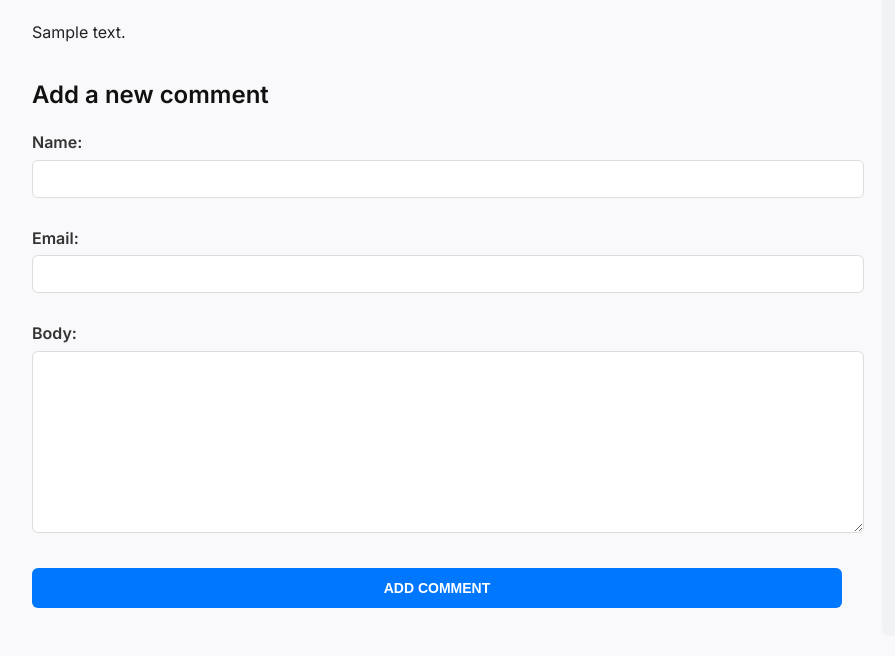
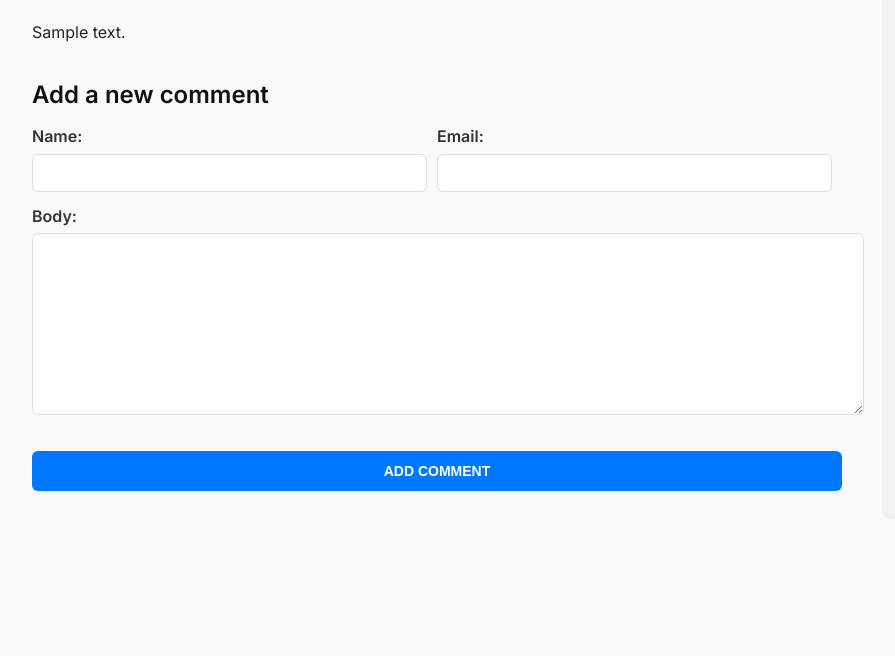
Before and after one commit to jafaradze/blog, a Django app: template blog/templates/blog/post/detail.html in a window 1280 px wide. Shown: the part 333-989 px from the top of the page, without its empty margins (28-923 px from the left). After the commit the page ends 824 px from the top, so only its background shows below. Run offline with Django 5.2, Linux system fonts and the light colour scheme; the template is opened without the code that fills it: values that come from a table or form of the project are taken from there, others are empty; tables that the repository leaves empty hold one stand-in row (values such as "Sample post").

Commit message:
добавил возможность добавлять теги к постам

```diff
--- a/blog/models.py
+++ b/blog/models.py
@@ -2,6 +2,7 @@ from django.db import models
 from django.utils import timezone
 from django.conf import settings
 from django.urls import reverse
+from taggit.managers import TaggableManager
 
 class PublishedManager(models.Manager):
     def get_queryset(self):
@@ -53,6 +54,7 @@ class Post(models.Model):
                 self.slug
             ]
         )
+    tags = TaggableManager()
 
 class Comment(models.Model):
     post = models.ForeignKey(
--- a/blog/static/css/blog.css
+++ b/blog/static/css/blog.css
@@ -152,3 +152,22 @@ input[type=submit]:hover {
         width: 100%;
     }
 }
+
+.left {
+    float: left;
+    width: 46%; /* чтобы два блока влезли в одну строку */
+    margin-right: 4%; /* отступ между ними */
+    box-sizing: border-box; /* чтобы padding не ломал ширину */
+}
+
+/* убираем отступ у последнего блока */
+.left:last-child {
+    margin-right: 0;
+}
+
+/* чтобы родительский контейнер обтекал float */
+form::after {
+    content: "";
+    display: block;
+    clear: both;
+}
--- a/blog/templates/blog/post/includes/comment_form.html
+++ b/blog/templates/blog/post/includes/comment_form.html
@@ -1,6 +1,12 @@
 <h2>Add a new comment</h2>
 <form action="{% url "blog:post_comment" post.id %}" method="post">
-    {{ form.as_p }}
+    <div class="left">
+        {{ form.name.as_field_group }}
+    </div>
+    <div class="left">
+        {{ form.email.as_field_group }}
+    </div>
+    {{ form.body.as_field_group }}
     {% csrf_token %}
     <p><input type="submit" value="Add comment"></p>
 </form>
--- a/blog/urls.py
+++ b/blog/urls.py
@@ -4,8 +4,8 @@ from . import views
 app_name = 'blog'
 
 urlpatterns = [
-    # path('', views.post_list, name='post_list'),
-    path('', views.PostListView.as_view(), name='post_list'),
+    path('', views.post_list, name='post_list'),
+    # path('', views.PostListView.as_view(), name='post_list'),
     path(
         '<int:year>/<int:month>/<int:day>/<slug:post>/',
         views.post_detail,
@@ -19,4 +19,9 @@ urlpatterns = [
          views.post_comment,
          name='post_comment'
          ),
+    path(
+        'tag/<slug:tag_slug>/',
+        views.post_list,
+        name='post_list_by_tag'
+    )
 ]
--- a/mysite/settings.py
+++ b/mysite/settings.py
@@ -34,6 +34,7 @@ INSTALLED_APPS = [
     'django.contrib.sessions',
     'django.contrib.messages',
     'django.contrib.staticfiles',
+    'taggit',
     'blog.apps.BlogConfig',
 ]
 
```
Also changed, not shown: blog/templates/blog/post/list.html (+13 -1 lines), blog/views.py (+9 -2 lines), blog/migrations/0004_post_tags.py (added).
